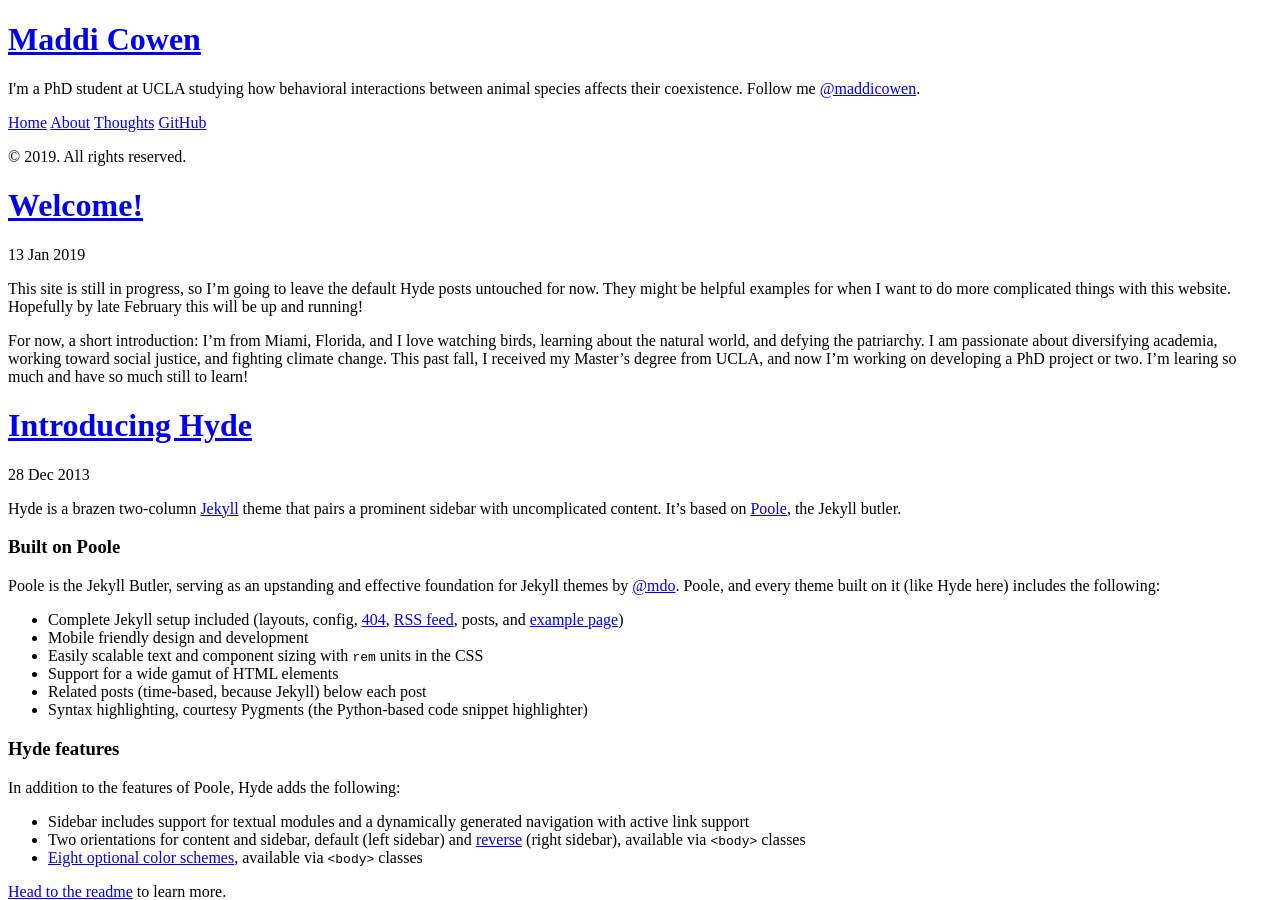
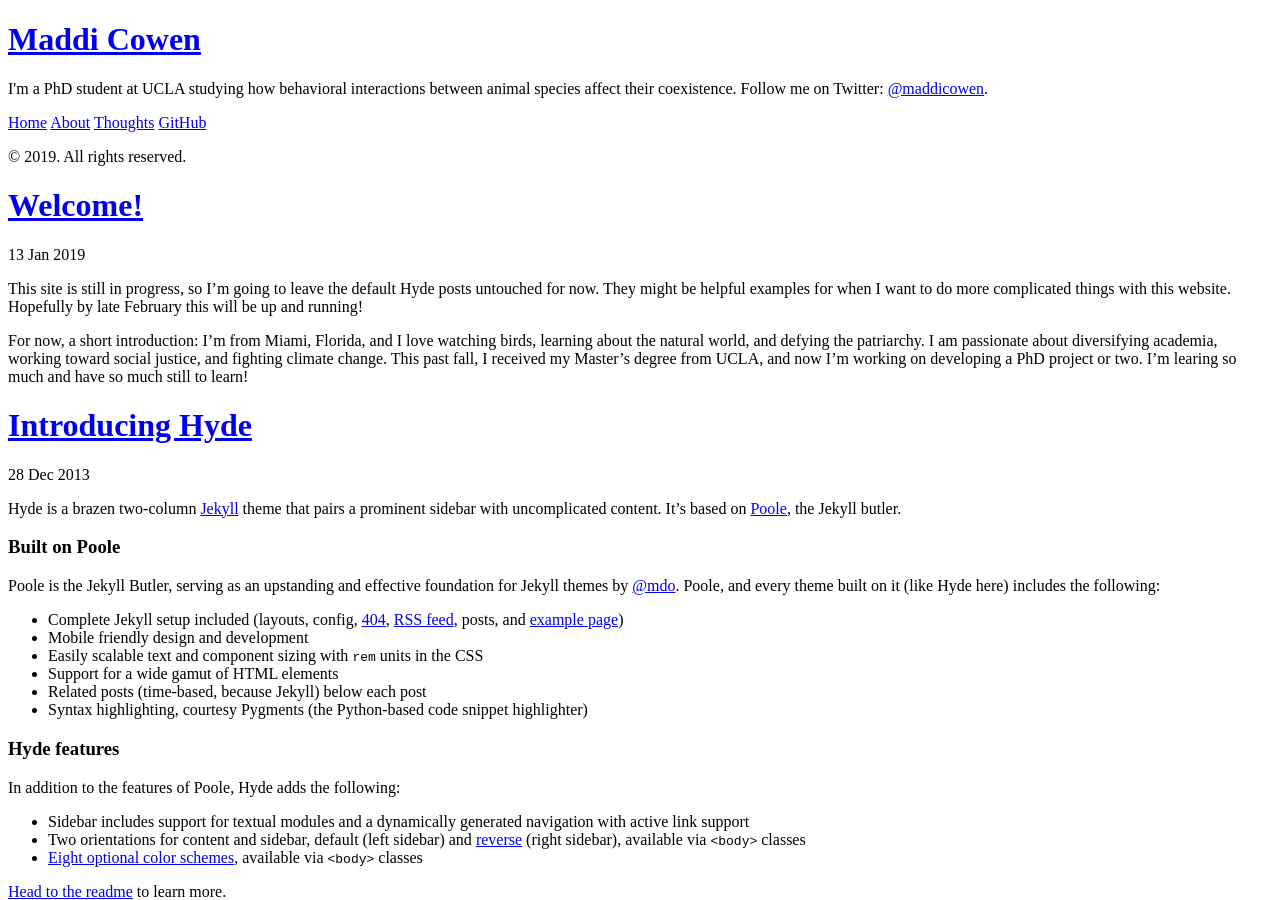
Before and after one commit to madcowen/madcowenold.github.io, a Jekyll site: the page built from index.html, in a window 1280 px wide and 900 px high. Built offline with Jekyll 4.4.1, drawn with Linux system fonts in a browser that asks for light colours; the list of posts is cut into pages by our own code.

Commit message:
fix typo in config file

```diff
--- a/_config.yml
+++ b/_config.yml
@@ -7,7 +7,7 @@ permalink:        pretty
 # Setup
 title:            Maddi Cowen
 tagline:          'Ecology, codes, and birds'
-description:      "I'm a PhD student at UCLA studying how behavioral interactions between animal species affects their coexistence. Follow me <a href='https://twitter.com/maddicowen' target='_blank'>@maddicowen</a>."
+description:      "I'm a PhD student at UCLA studying how behavioral interactions between animal species affect their coexistence. Follow me on Twitter: <a href='https://twitter.com/maddicowen' target='_blank'>@maddicowen</a>."
 url:              http://madcowen.github.io
 baseurl:          /
 
```
